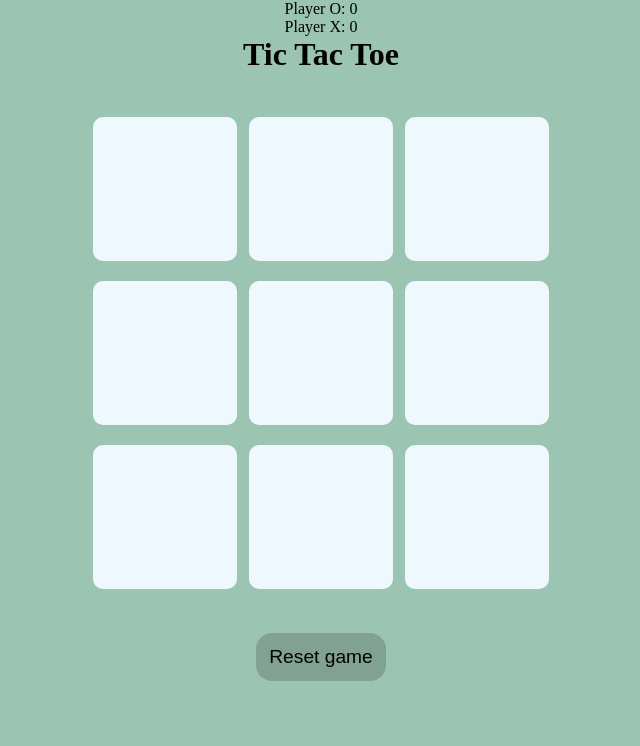
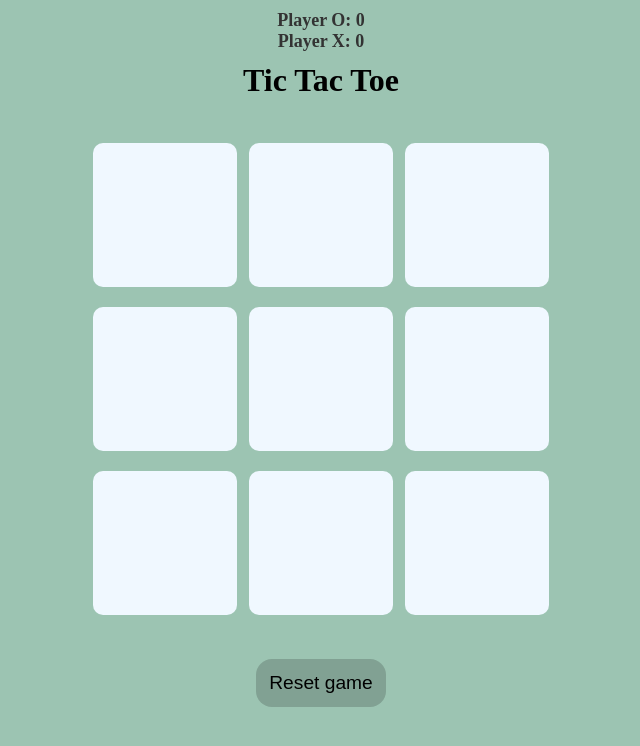
Before and after one commit to Vamsi0220/TIC-TAC-TOE, a plain HTML site: page index.html in a window 1280 px wide. Shown: the whole page, without its empty margins (319-959 px from the left). Drawn offline with Linux system fonts and the light colour scheme.

Commit message:
Update style.css

```diff
--- a/style.css
+++ b/style.css
@@ -29,6 +29,18 @@ body{
     font-size: 9vmin;
     color: #365949;
     background-color: aliceblue;
+}
+.box.winner {
+  background-color: #90ee90; /* light green for winning boxes */
+  font-weight: bold;
+  transition: background 0.3s;
+}
+
+.scoreboard {
+  margin: 10px 0;
+  font-size: 18px;
+  font-weight: bold;
+  color: #333;
 }
 
 #Reset{
```
